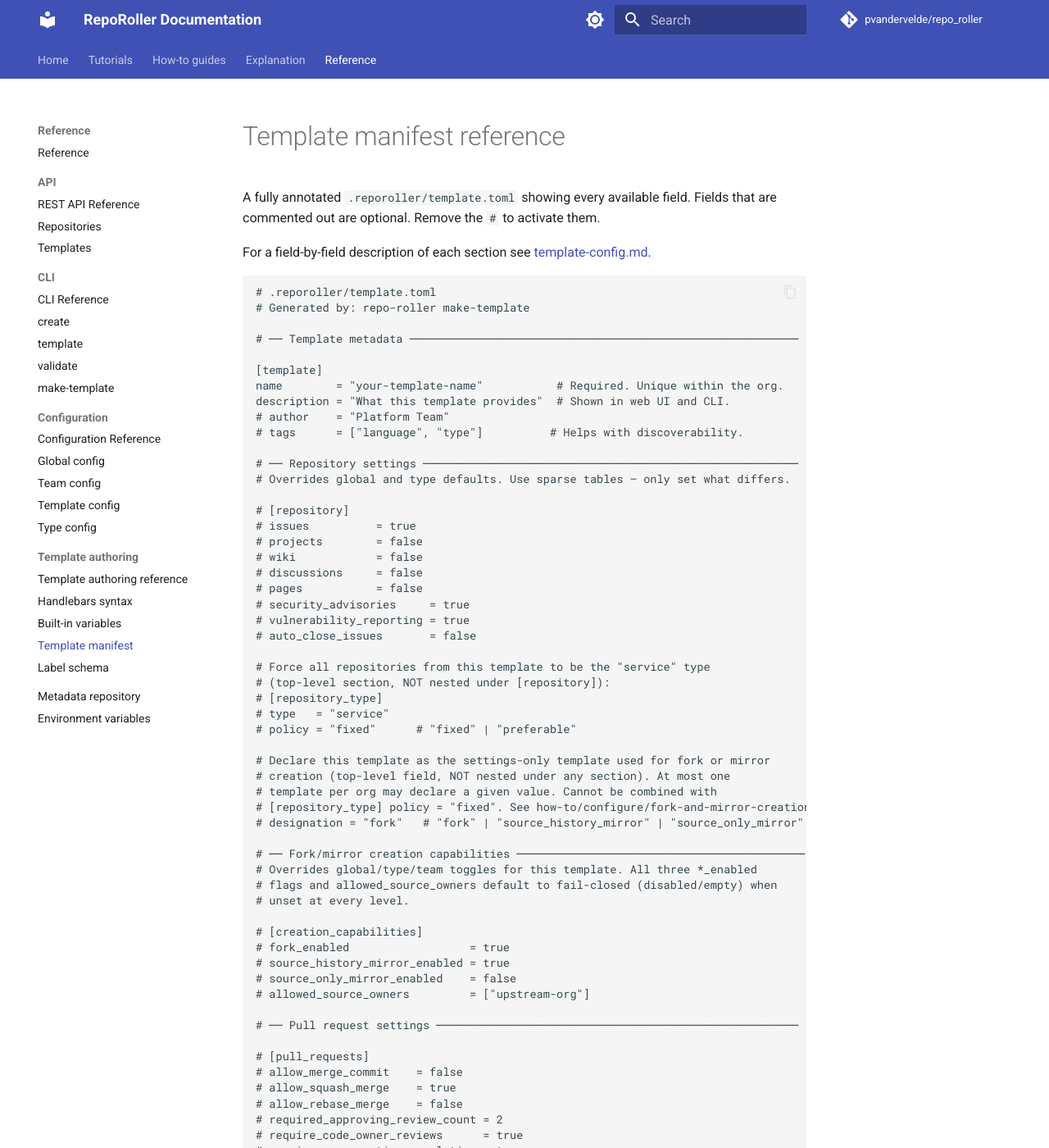
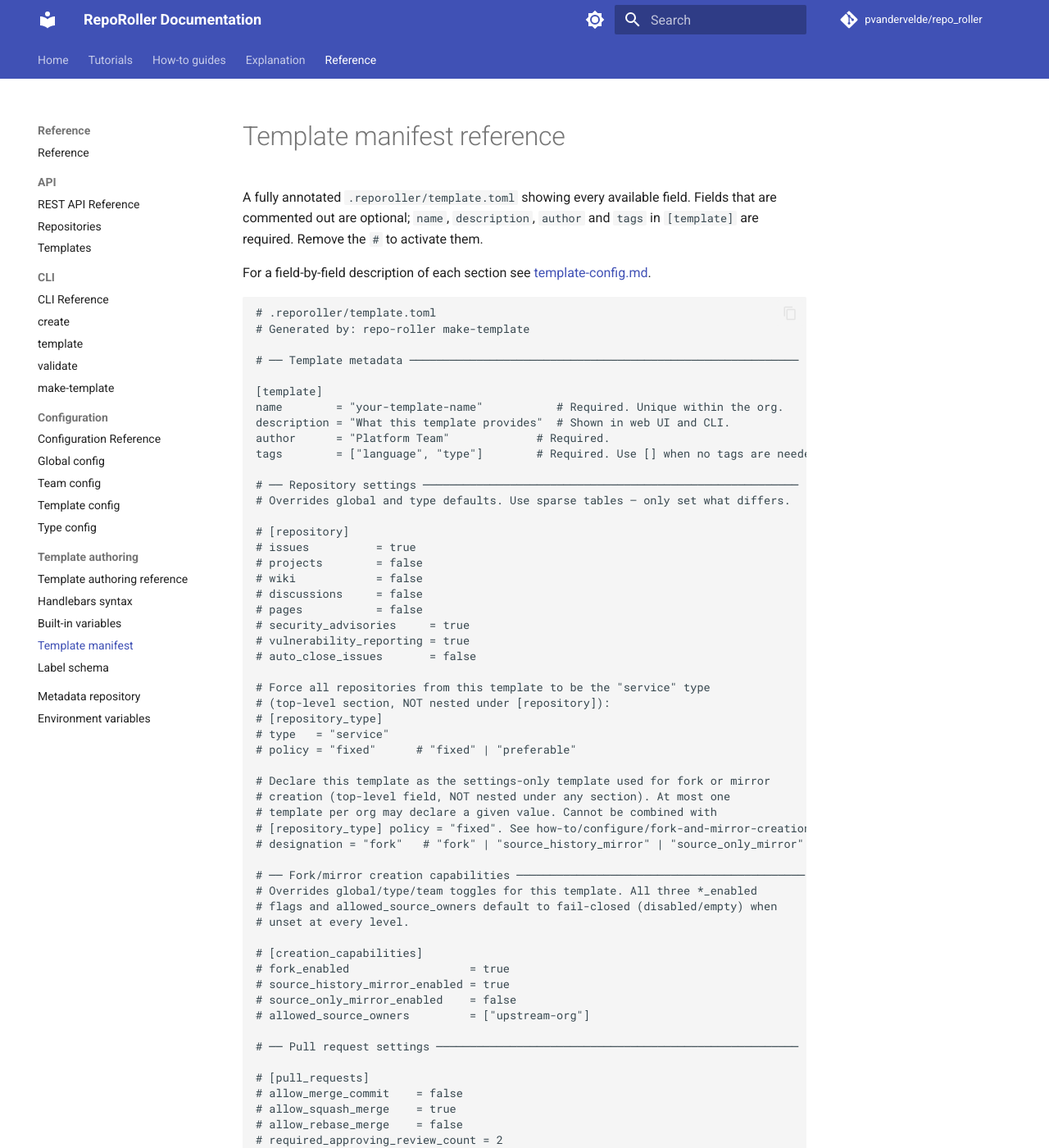
Before and after one commit to pvandervelde/repo_roller, an MkDocs documentation site: the page built from docs/user/reference/template-authoring/template-manifest.md, in a window 1280 px wide and 1400 px high. Shown: the whole window at 82% size. Built offline with MkDocs 1.6.1 and Material for MkDocs 9.7.7, drawn with Linux system fonts in a browser that asks for light colours; comment, search, counter and statistics services are not loaded; some of the changed text lies outside the part shown.

Commit message:
docs: align [template] author/tags as required; add changeset for fixed type policy (#288)
Co-Authored-By: Claude Sonnet 5.5 <noreply@anthropic.com>

```diff
--- a/docs/user/reference/template-authoring/template-manifest.md
+++ b/docs/user/reference/template-authoring/template-manifest.md
@@ -7,7 +7,7 @@ type: "reference"
 
 # Template manifest reference
 
-A fully annotated `.reporoller/template.toml` showing every available field. Fields that are commented out are optional. Remove the `#` to activate them.
+A fully annotated `.reporoller/template.toml` showing every available field. Fields that are commented out are optional; `name`, `description`, `author` and `tags` in `[template]` are required. Remove the `#` to activate them.
 
 For a field-by-field description of each section see [template-config.md](../configuration/template-config.md).
 
@@ -20,8 +20,8 @@ For a field-by-field description of each section see [template-config.md](../con
 [template]
 name        = "your-template-name"           # Required. Unique within the org.
 description = "What this template provides"  # Shown in web UI and CLI.
-# author    = "Platform Team"
-# tags      = ["language", "type"]          # Helps with discoverability.
+author      = "Platform Team"             # Required.
+tags        = ["language", "type"]        # Required. Use [] when no tags are needed.
 
 # ── Repository settings ────────────────────────────────────────────────────────
 # Overrides global and type defaults. Use sparse tables — only set what differs.
```
Also changed, not shown: .changeset/enforce-fixed-repository-type-policy.md (added, +10 -0 lines), docs/user/reference/configuration/template-config.md (+1 -1 lines).
